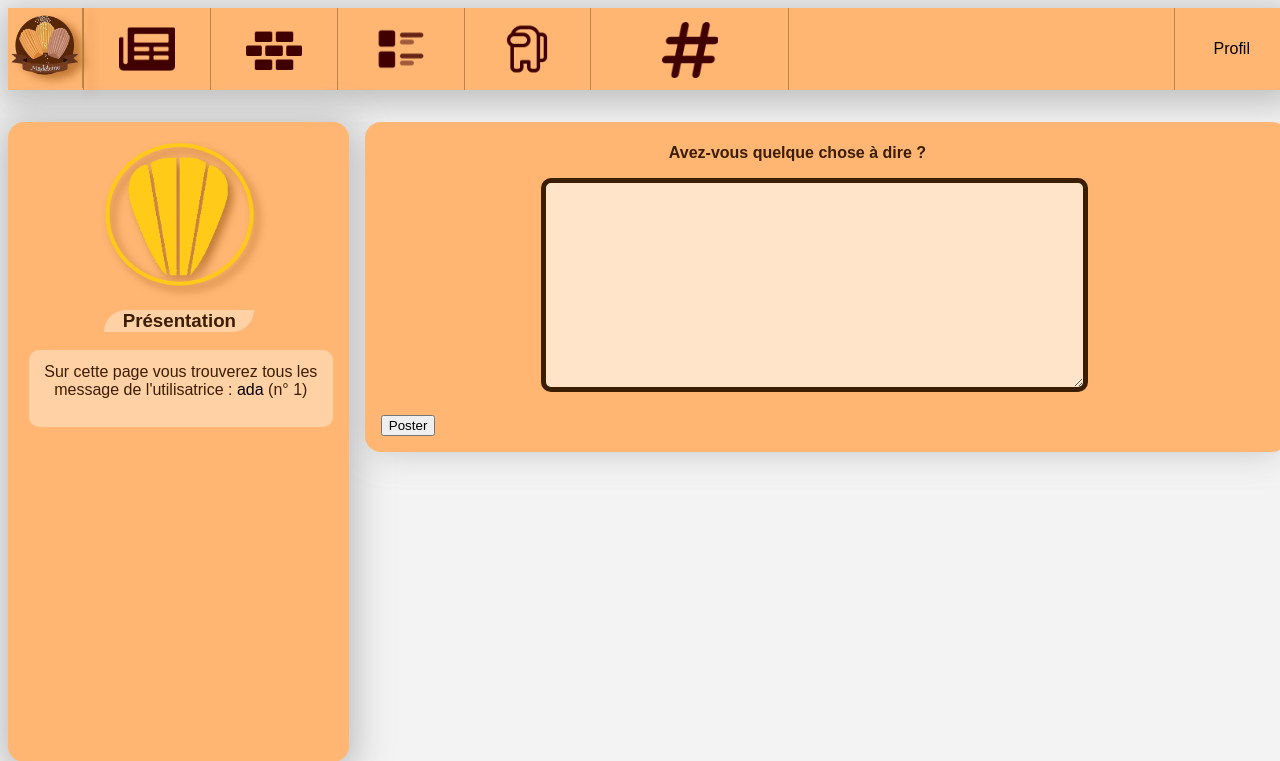
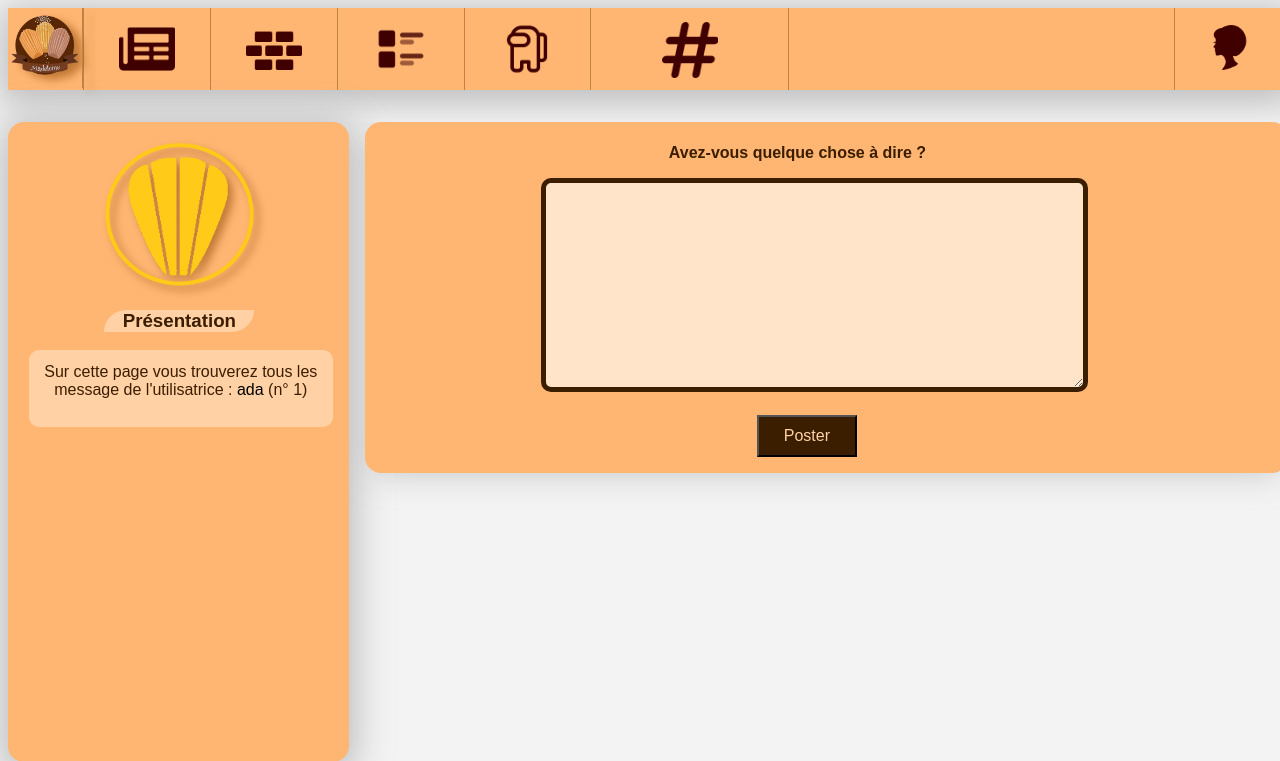
Before and after one commit to AndreaBacquele/projet-collectif---reseau-social-php-teammadeleine-charlene-florian-andrea, a PHP site: page /wall.php?user_id=1 in a window 1280 px wide. Shown: the top 761 px of the page. Run offline with PHP 8.4, Linux system fonts and the light colour scheme; a user stored in the database is signed in; data comes from the database, SQL or seed files in the repository.

Commit message:
Tjr_Plus_de_CSS

```diff
--- a/Niveau1/header.php
+++ b/Niveau1/header.php
@@ -35,7 +35,7 @@
 
                 </nav>
                 <nav id="user">
-                    <a href="settings.php?user_id=<?php echo $_SESSION['connected_id'] ?>">Profil</a>
+                    <a href="settings.php?user_id=<?php echo $_SESSION['connected_id'] ?>"><img id="pdp" src="images/pdp.png"/></a>
                     <ul>
                         <li><a title="Paramètres" href="settings.php?user_id=<?php echo $_SESSION['connected_id'] ?>"><img id="sett" src="images/settings.png"/></a></li>
                         <li><a title="Mes abonnés" href="followers.php?user_id=<?php echo $_SESSION['connected_id'] ?>"><img id="abo" src="images/followed.png"/></a></li>
@@ -48,7 +48,7 @@
                 <?php
                 } else if (! isset($_SESSION['connected_id'])){
                     ?>
-                        <div id="login_msg">
+                        <div id="pdp" id="login_msg">
                             <h3>Veuillez créer un compte ou vous connecter pour accéder aux differentes fonctionnalitées !</h3>
                         </div>
                         <nav id="user">
--- a/Niveau1/news.php
+++ b/Niveau1/news.php
@@ -29,14 +29,14 @@
                     ?>
                     <form action="wall.php" method="get">
                         <dd>
-                            <select name="user_id">
+                            <select id="user_name" name="user_id">
                                 <?php
                                 foreach ($listAuteurs as $id => $alias) {
                                     echo "<option value='$id'>$alias</option>";
                                 }
                                 ?>
                             </select>
-                            <button type="submit">Allez sur le mur</button>
+                            <button id="profil" type="submit">Allez sur le mur</button>
                         </dd>
                     </form>
                 </section>
--- a/Niveau1/style.css
+++ b/Niveau1/style.css
@@ -64,9 +64,8 @@ body>header #user {
 
 body>header #user>a {
     display: block;
-    text-align: center;
     padding: 2em 0;
-    width: 100%;
+
 }
 
 body>header #user ul {
@@ -368,6 +367,13 @@ body>header #login_msg{
     margin-left: 3.3em;
 }
 
+body>header #user>a img{
+    width: 40%;
+    margin-top: -6em;
+    margin-bottom: -1em;
+    margin-left: 2em;
+}
+
 /* modif box presentation (a droite)*/
 
 #pres{
@@ -416,3 +422,75 @@ body>header #login_msg{
     margin-top: -0.8em;
     margin-left: 18em;
 }
+
+/* bouton abo desabo */
+
+#boutonDesabo{
+    background-color: rgb(59, 29, 0) ;
+    color: #ffd1a4;
+    padding: 10px 25px;
+    text-align: center;
+    display: inline-block;
+    font-size: 16px;
+    margin-left: 4.3em;
+}
+
+#boutonAbo{
+    background-color: rgb(59, 29, 0) ;
+    color: #ffd1a4;
+    padding: 10px 25px;
+    text-align: center;
+    display: inline-block;
+    font-size: 16px;
+    margin-left: 5.5em;
+}
+
+/* text 'vous êtes abonné à : xxx */
+
+#abonné{
+    background-color: #ffd1a4;
+    text-align: center;
+    border-radius: 10px 10px 10px 10px;
+}
+
+/* modif bouton poster dans wall */
+
+#poster{
+    background-color: rgb(59, 29, 0) ;
+    color: #ffd1a4;
+    padding: 10px 25px;
+    text-align: center;
+    display: inline-block;
+    font-size: 16px;
+    margin-left: 23.5em;
+}
+
+/* bouton 'auteur' de amongus */
+
+#auteur{
+    background-color: rgb(59, 29, 0) ;
+    color: #ffd1a4;
+    text-align: center;
+    display: inline-block;
+    font-size: 16px;
+}
+
+/* bouton 'allez sur le mur' */
+
+#profil{
+    background-color: rgb(59, 29, 0) ;
+    color: #ffd1a4;
+    text-align: center;
+    display: inline-block;
+    font-size: 16px;
+}
+
+#user_name{
+    background-color: rgb(59, 29, 0) ;
+    color: #ffd1a4;
+    text-align: center;
+    display: inline-block;
+    font-size: 16px;
+}
+
+/* image pdp profil */
--- a/Niveau1/usurpedpost.php
+++ b/Niveau1/usurpedpost.php
@@ -80,7 +80,7 @@
                         <input type='hidden' name='???' value='achanger'>
                         <dl>
                             <dt><label for='auteur'>Auteur</label></dt>
-                            <dd><select name='auteur'>
+                            <dd><select id="auteur" name='auteur'>
                                     <?php
                                     foreach ($listAuteurs as $id => $alias)
                                         echo "<option value='$id'>$alias</option>";
@@ -89,7 +89,7 @@
                             <dt><label for='message'>Message</label></dt>
                             <dd><textarea id="text" name='message'></textarea></dd>
                         </dl>
-                        <input type='submit'>
+                        <input id="auteur" type='submit'>
                     </form>
                 </article>
             </main>
--- a/Niveau1/wall.php
+++ b/Niveau1/wall.php
@@ -71,12 +71,15 @@
                             ?>
                             <form method="post" action="<?php echo $_SERVER['PHP_SELF']."?" . $_SERVER['QUERY_STRING']?>"><br></br>
                                 <input type ="submit" id="boutonDesabo" name="boutonDesabo" value ="Se désabonner"><br></br>
+                            <p id="abonné">
                             <?php
                              echo "Vous êtes abonné à : " . $user['alias'];
                             }
                             else
                             {
                             ?>
+                            </p>
+
                                 <form method="post" action="<?php echo $_SERVER['PHP_SELF']."?" . $_SERVER['QUERY_STRING']?>"><br></br>
                                     <input type ="submit" id="boutonAbo" name="boutonAbo" value ="S'abonner"><br></br>
                                 </form>
@@ -144,7 +147,7 @@
                                             <textarea id="text" name="new_post"></textarea>
                                         </dd>
                                     </dl>
-                                    <button type="submit" id="submit_form">Poster</button>
+                                    <button id="poster" type="submit" id="submit_form">Poster</button>
                                 </form>
                             </article>
                             <?php
```
Also changed, not shown: Niveau1/images/pdp.png (added).
